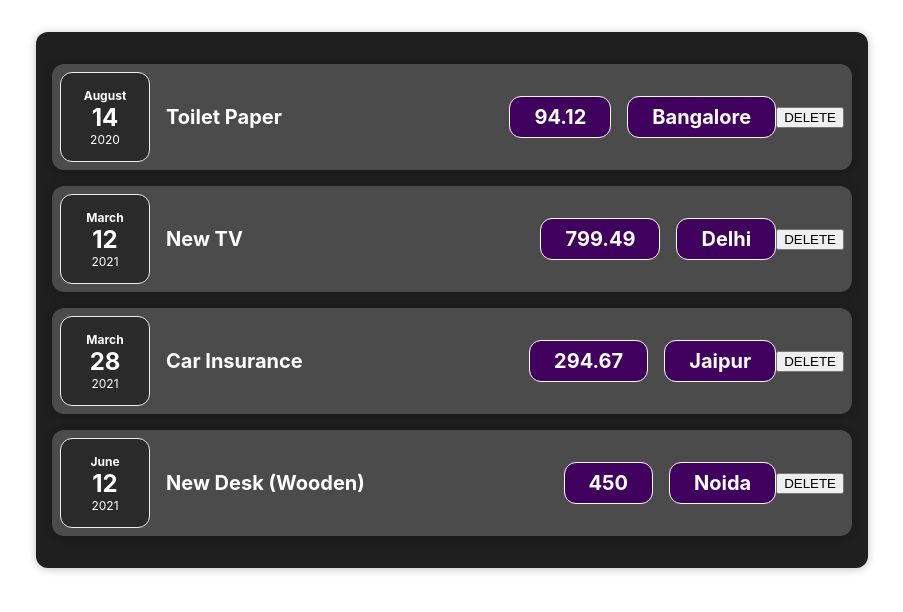
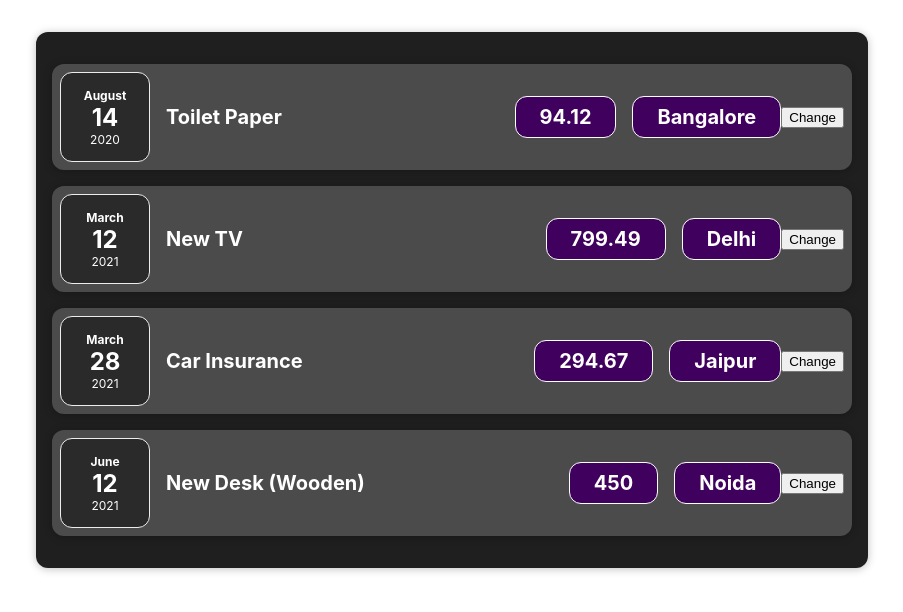
Before and after one commit to vanshika308/expense, a React (Create React App) app: page / in a window 1280 px wide. Shown: the top 612 px of the page, without its empty margins (188-1091 px from the left). Built offline with nearby package versions, Linux system fonts and the light colour scheme.

Commit message:
updated the price to 100

```diff
--- a/src/components/Expenses/ExpenseDetails.js
+++ b/src/components/Expenses/ExpenseDetails.js
@@ -1,3 +1,4 @@
+import React,{useState} from 'react';
 import './ExpenseItems.css';
 function ExpenseDetails(props){
 
@@ -8,6 +9,7 @@ function ExpenseDetails(props){
         <div className='expense-item__price'>{props.amount}</div>
         <div className='expense-item__price'>{props.location}</div>
         </div>
+
         </>
     );
 }
--- a/src/components/Expenses/ExpenseItem.js
+++ b/src/components/Expenses/ExpenseItem.js
@@ -1,24 +1,30 @@
+import React,{useState} from 'react';
+
 import './ExpenseItems.css';
 import ExpenseDate from './ExpenseDate';
 import ExpenseDetails from './ExpenseDetails';
 import Card from '../UI/Card';
 function ExpenseItem(props){
 
-    const deleteExpense = () =>{
-     const expenseItem = document.querySelector('.expense-item');
-        expenseItem.remove();
-    }
+    const [price, setPrice] = useState(props.amount);
+
+  const clickHandler = () => {
+    setPrice(100);
+
+  };
+
+
     return (
         <Card className='expense-item'>
           <div>
           <ExpenseDate date={props.date}/>
           </div>
           <div className='expense-item__description'>
-          <ExpenseDetails amount={props.amount}
+          <ExpenseDetails amount={price}
           location={props.location}
            title={props.title} />
           </div>
-          <button onClick={deleteExpense}>DELETE</button>
+          <button onClick={clickHandler}>Change</button>
         </Card>
     );
 }
```
